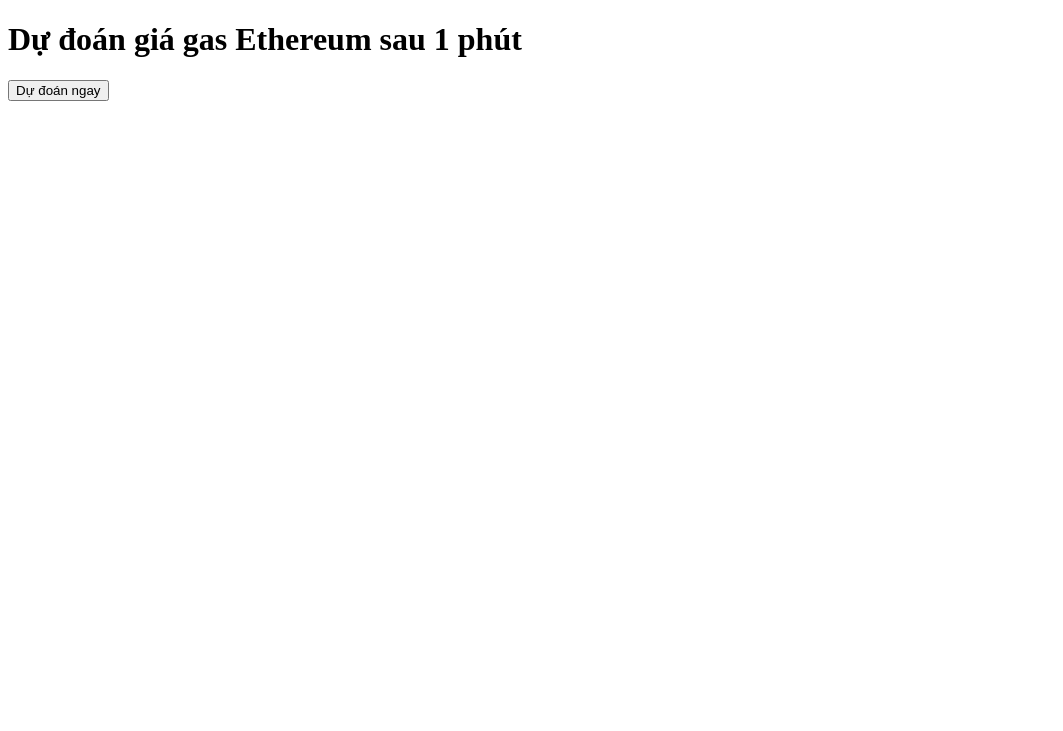
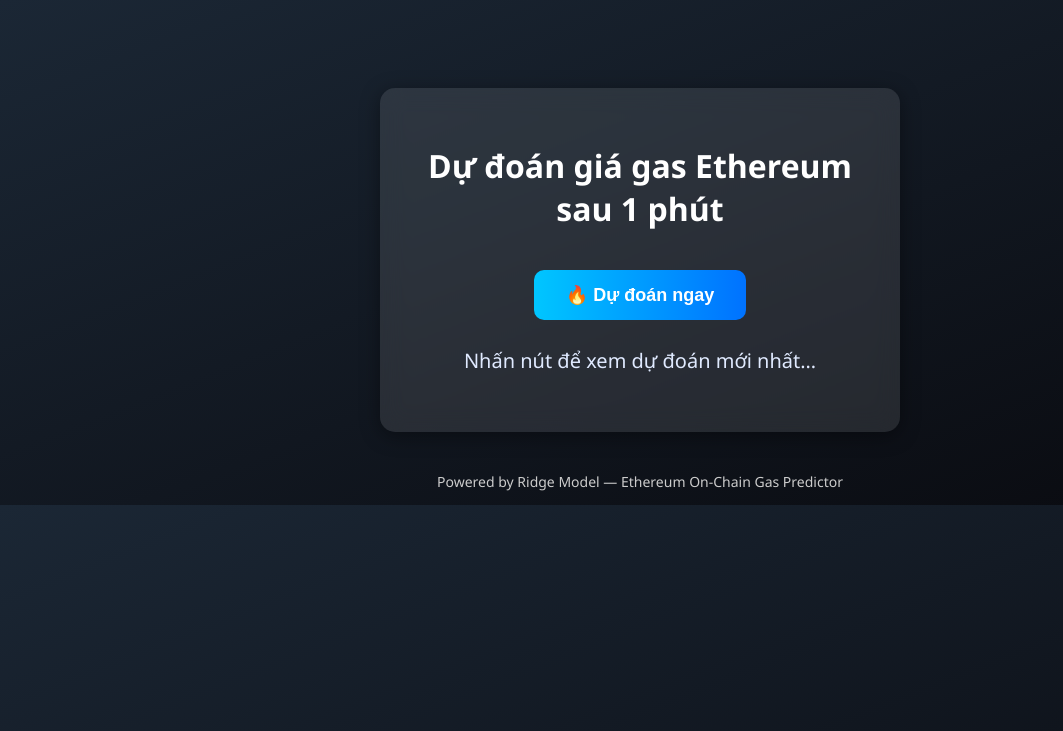
Before and after one commit to dhquan04/Ridge-Regression, a Flask app: page / in a window 1280 px wide. Shown: the top 731 px of the page, without its empty margins (0-1063 px from the left). Run offline with Flask 3, Linux system fonts and the light colour scheme; parts of the project's set-up code (start-up, migrations or seed data) failed here and were passed over.

Commit message:
Update index.html

```diff
--- a/templates/index.html
+++ b/templates/index.html
@@ -1,26 +1,98 @@
 <!DOCTYPE html>
-<html>
+<html lang="vi">
 <head>
-    <title>Gas Price Predictor</title>
+    <meta charset="UTF-8">
+    <title>Dự đoán giá gas Ethereum</title>
+
+    <style>
+        body {
+            font-family: "Segoe UI", Arial, sans-serif;
+            background: linear-gradient(to bottom right, #1b2735, #090a0f);
+            color: #ffffff;
+            text-align: center;
+            padding-top: 80px;
+        }
+
+        h1 {
+            font-size: 32px;
+            font-weight: 700;
+            margin-bottom: 20px;
+        }
+
+        #container {
+            background: rgba(255, 255, 255, 0.1);
+            backdrop-filter: blur(12px);
+            padding: 35px;
+            width: 450px;
+            margin: auto;
+            border-radius: 15px;
+            box-shadow: 0px 4px 20px rgba(0,0,0,0.4);
+        }
+
+        button {
+            background: #00c6ff;
+            background: linear-gradient(90deg, #00c6ff 0%, #0072ff 100%);
+            color: white;
+            padding: 14px 32px;
+            border: none;
+            border-radius: 10px;
+            font-size: 18px;
+            cursor: pointer;
+            margin-top: 20px;
+            transition: 0.25s;
+            font-weight: 600;
+        }
+
+        button:hover {
+            background: linear-gradient(90deg, #0072ff 0%, #00c6ff 100%);
+            transform: scale(1.06);
+        }
+
+        #result {
+            margin-top: 25px;
+            font-size: 20px;
+            white-space: pre-line;
+            line-height: 1.6;
+            color: #e0eaff;
+        }
+
+        .footer {
+            margin-top: 40px;
+            font-size: 14px;
+            color: #cccccc;
+        }
+
+    </style>
 </head>
 <body>
+
+<div id="container">
     <h1>Dự đoán giá gas Ethereum sau 1 phút</h1>
-    <button onclick="predictGas()">Dự đoán ngay</button>
-    <p id="result"></p>
+    <button onclick="predictGas()">🔥 Dự đoán ngay</button>
+    <p id="result">Nhấn nút để xem dự đoán mới nhất…</p>
+</div>
+
+<p class="footer">Powered by Ridge Model — Ethereum On-Chain Gas Predictor</p>
 
 <script>
     function predictGas() {
+        document.getElementById("result").innerText = "⏳ Đang lấy dữ liệu...";
+
         fetch("/predict")
             .then(response => response.json())
             .then(data => {
                 if (data.predicted_gas_gwei) {
                     document.getElementById("result").innerText =
-                            "Giá gas hiện tại: " + data.current_gas_gwei.toFixed(4) + " Gwei\n" +
-                            "Giá gas dự đoán sau 1 phút: " + data.predicted_gas_gwei.toFixed(4) + " Gwei";
+                        "💠 Giá gas hiện tại: " + data.current_gas_gwei.toFixed(4) + " Gwei\n" +
+                        "🚀 Giá gas dự đoán sau 1 phút: " + data.predicted_gas_gwei.toFixed(4) + " Gwei";
                 } else {
                     document.getElementById("result").innerText =
-                            "Có lỗi xảy ra: " + JSON.stringify(data);
+                        "❌ Có lỗi xảy ra:\n" + JSON.stringify(data);
                 }
+            })
+            .catch(err => {
+                document.getElementById("result").innerText =
+                    "⚠ Lỗi kết nối tới server!\n" + err;
             });
     }
 </script>
```
Lines whose indentation alone changed are shown as unchanged.
